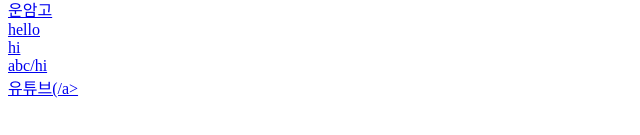
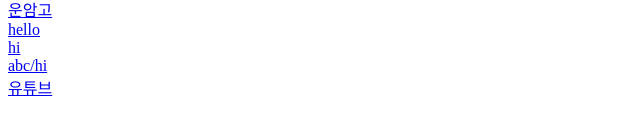
Before and after one commit to Kang040429/kang040429.Github.io, a plain HTML site: page index.html in a window 1280 px wide. Shown: the part 117-252 px from the top of the page, 0-640 px from the left. Drawn offline with Linux system fonts and the light colour scheme.

Commit message:
Update index.html

```diff
--- a/index.html
+++ b/index.html
@@ -11,7 +11,7 @@
     <a href = "hello.html">hello</a><br/>
     <a href = "abc/hi.html">hi</a><br/>
     <a href = "abc/hello.html">abc/hi</a><br/>
-    <a href = "abc/youtube.html">유튜브(/a><br/>
+    <a href = "abc/youtube.html">유튜브</a><br/>
 
 </body>
 </html>
```
